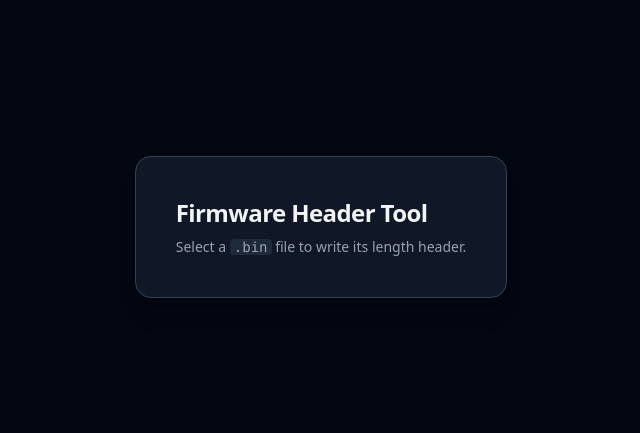
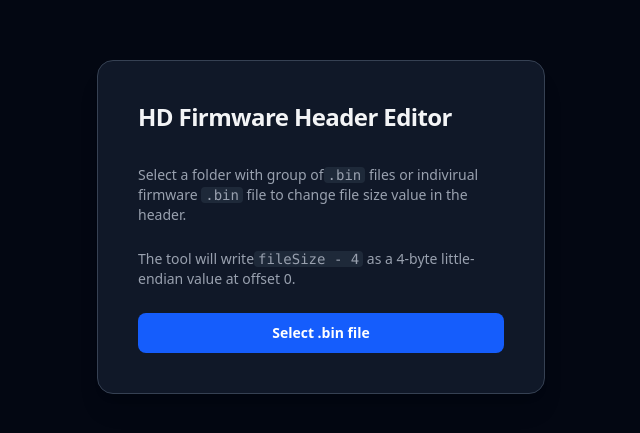
Before and after one commit to sinissto/HD-Firmware-Size-Header-Editor, a React (Vite) app: page / in a window 1280 px wide. Shown: the part 173-606 px from the top of the page, without its empty margins (319-959 px from the left). Built offline with nearby package versions, Linux system fonts and the light colour scheme.

Commit message:
Initial UI, connected to /main/firmware.ts to execute .bin file hearer change

```diff
--- a/src/main/index.ts
+++ b/src/main/index.ts
@@ -1,7 +1,9 @@
-import { app, BrowserWindow, shell } from 'electron'
+import { app, BrowserWindow, shell, ipcMain, dialog } from 'electron'
 import { join } from 'path'
 import { electronApp, optimizer, is } from '@electron-toolkit/utils'
 import log from 'electron-log'
+import * as fs from 'fs'
+import { writeFirmwareHeader } from './firmware'
 
 log.initialize()
 
@@ -35,6 +37,23 @@ function createWindow(): void {
   log.info('Main window created')
 }
 
+ipcMain.handle('firmware:select-file', async (event) => {
+  const win = BrowserWindow.fromWebContents(event.sender)
+  const result = await dialog.showOpenDialog(win!, {
+    title: 'Select firmware .bin file',
+    filters: [{ name: 'Binary files', extensions: ['bin'] }],
+    properties: ['openFile']
+  })
+  if (result.canceled || result.filePaths.length === 0) return null
+  return result.filePaths[0]
+})
+
+ipcMain.handle('firmware:write-header', (_event, filePath: string) => {
+  const size = fs.statSync(filePath).size
+  writeFirmwareHeader(filePath)
+  return { size, headerValue: size - 4 }
+})
+
 app.whenReady().then(() => {
   electronApp.setAppUserModelId('com.firmware.header-tool')
 
--- a/src/preload/index.ts
+++ b/src/preload/index.ts
@@ -1,14 +1,17 @@
-import { contextBridge } from 'electron'
+import { contextBridge, ipcRenderer } from 'electron'
 import { electronAPI } from '@electron-toolkit/preload'
+
+const firmwareAPI = {
+  selectFile: (): Promise<string | null> => ipcRenderer.invoke('firmware:select-file'),
+  writeHeader: (filePath: string): Promise<{ size: number; headerValue: number }> =>
+    ipcRenderer.invoke('firmware:write-header', filePath)
+}
 
 // Expose electron utilities to renderer (sandboxed — no raw Node/fs access)
 if (process.contextIsolated) {
   try {
     contextBridge.exposeInMainWorld('electron', electronAPI)
-    // Firmware IPC channels will be added here in a later step
-    contextBridge.exposeInMainWorld('firmwareAPI', {
-      // placeholder — channels added when firmware logic is implemented
-    })
+    contextBridge.exposeInMainWorld('firmwareAPI', firmwareAPI)
   } catch (error) {
     console.error(error)
   }
@@ -16,5 +19,5 @@ if (process.contextIsolated) {
   // @ts-expect-error (for non-context-isolated environments, dev fallback only)
   window.electron = electronAPI
   // @ts-expect-error (non-context-isolated fallback)
-  window.firmwareAPI = {}
+  window.firmwareAPI = firmwareAPI
 }
--- a/src/renderer/src/App.tsx
+++ b/src/renderer/src/App.tsx
@@ -1,17 +1,107 @@
-import './assets/main.css'
+import { useState } from "react";
+import "./assets/main.css";
+
+type Status =
+  | { kind: "idle" }
+  | { kind: "success"; filePath: string; size: number; headerValue: number }
+  | { kind: "error"; message: string };
 
 function App(): JSX.Element {
+  const [status, setStatus] = useState<Status>({ kind: "idle" });
+  const [busy, setBusy] = useState(false);
+
+  async function handleSelectAndWrite(): Promise<void> {
+    setBusy(true);
+    setStatus({ kind: "idle" });
+    try {
+      const filePath = await window.firmwareAPI.selectFile();
+      if (!filePath) {
+        setBusy(false);
+        return;
+      }
+      const { size, headerValue } =
+        await window.firmwareAPI.writeHeader(filePath);
+      setStatus({ kind: "success", filePath, size, headerValue });
+    } catch (err: unknown) {
+      const message = err instanceof Error ? err.message : String(err);
+      setStatus({ kind: "error", message });
+    } finally {
+      setBusy(false);
+    }
+  }
+
   return (
-    <div className="flex min-h-screen flex-col items-center justify-center bg-gray-950 text-gray-100">
-      <div className="rounded-2xl border border-gray-700 bg-gray-900 p-10 shadow-xl">
-        <h1 className="mb-2 text-2xl font-bold tracking-tight">Firmware Header Tool</h1>
-        <p className="text-sm text-gray-400">
-          Select a <code className="rounded bg-gray-800 px-1">.bin</code> file to write its
-          length header.
+    <div className="flex min-h-screen flex-col lg:flex-row gap-12 items-center justify-center bg-gray-950 text-gray-100">
+      <div className="w-full max-w-md rounded-2xl border border-gray-700 bg-gray-900 p-10 shadow-xl">
+        <h1 className="mb-8 text-2xl font-bold tracking-tight">
+          HD Firmware Header Editor
+        </h1>
+        <p className="mb-6 text-sm text-gray-400">
+          Select a folder with group of
+          <code className="rounded bg-gray-800 px-1">.bin</code> files or
+          indivirual firmware{" "}
+          <code className="rounded bg-gray-800 px-1">.bin</code> file to change
+          file size value in the header.
         </p>
+
+        <p className="mb-6 text-sm text-gray-400">
+          The tool will write
+          <code className="rounded bg-gray-800 px-1">
+            fileSize&nbsp;-&nbsp;4
+          </code>{" "}
+          as a 4-byte little-endian value at offset 0.
+        </p>
+
+        <button
+          onClick={handleSelectAndWrite}
+          disabled={busy}
+          className="w-full rounded-lg bg-blue-600 px-4 py-2.5 text-sm font-semibold text-white transition hover:bg-blue-500 disabled:cursor-not-allowed disabled:opacity-50"
+        >
+          {busy ? "Working…" : "Select .bin file"}
+        </button>
+
+        {status.kind === "success" && (
+          <div className="mt-6 rounded-lg border border-green-700 bg-green-950 p-4 text-sm">
+            <p className="mb-3 font-semibold text-green-400">
+              Header written successfully
+            </p>
+            <dl className="space-y-1 text-gray-300">
+              <div className="flex justify-between gap-4">
+                <dt className="text-gray-500">File</dt>
+                <dd className="truncate text-right font-mono text-xs">
+                  {status.filePath}
+                </dd>
+              </div>
+              <div className="flex justify-between gap-4">
+                <dt className="text-gray-500">File size</dt>
+                <dd className="font-mono">
+                  {status.size.toLocaleString()} bytes
+                </dd>
+              </div>
+              <div className="flex justify-between gap-4">
+                <dt className="text-gray-500">Header value</dt>
+                <dd className="font-mono">
+                  {status.headerValue.toLocaleString()} (0x
+                  {status.headerValue
+                    .toString(16)
+                    .toUpperCase()
+                    .padStart(8, "0")}
+                  )
+                </dd>
+              </div>
+            </dl>
+          </div>
+        )}
+
+        {status.kind === "error" && (
+          <div className="mt-6 rounded-lg border border-red-700 bg-red-950 p-4 text-sm">
+            <p className="mb-1 font-semibold text-red-400">Error</p>
+            <p className="font-mono text-xs text-red-300">{status.message}</p>
+          </div>
+        )}
       </div>
     </div>
-  )
+  );
 }
 
-export default App
+export default App;
--- /dev/null
+++ b/src/renderer/src/env.d.ts
@@ -0,0 +1,14 @@
+/// <reference types="vite/client" />
+
+interface FirmwareAPI {
+  selectFile: () => Promise<string | null>
+  writeHeader: (filePath: string) => Promise<{ size: number; headerValue: number }>
+}
+
+declare global {
+  interface Window {
+    firmwareAPI: FirmwareAPI
+  }
+}
+
+export {}
```
